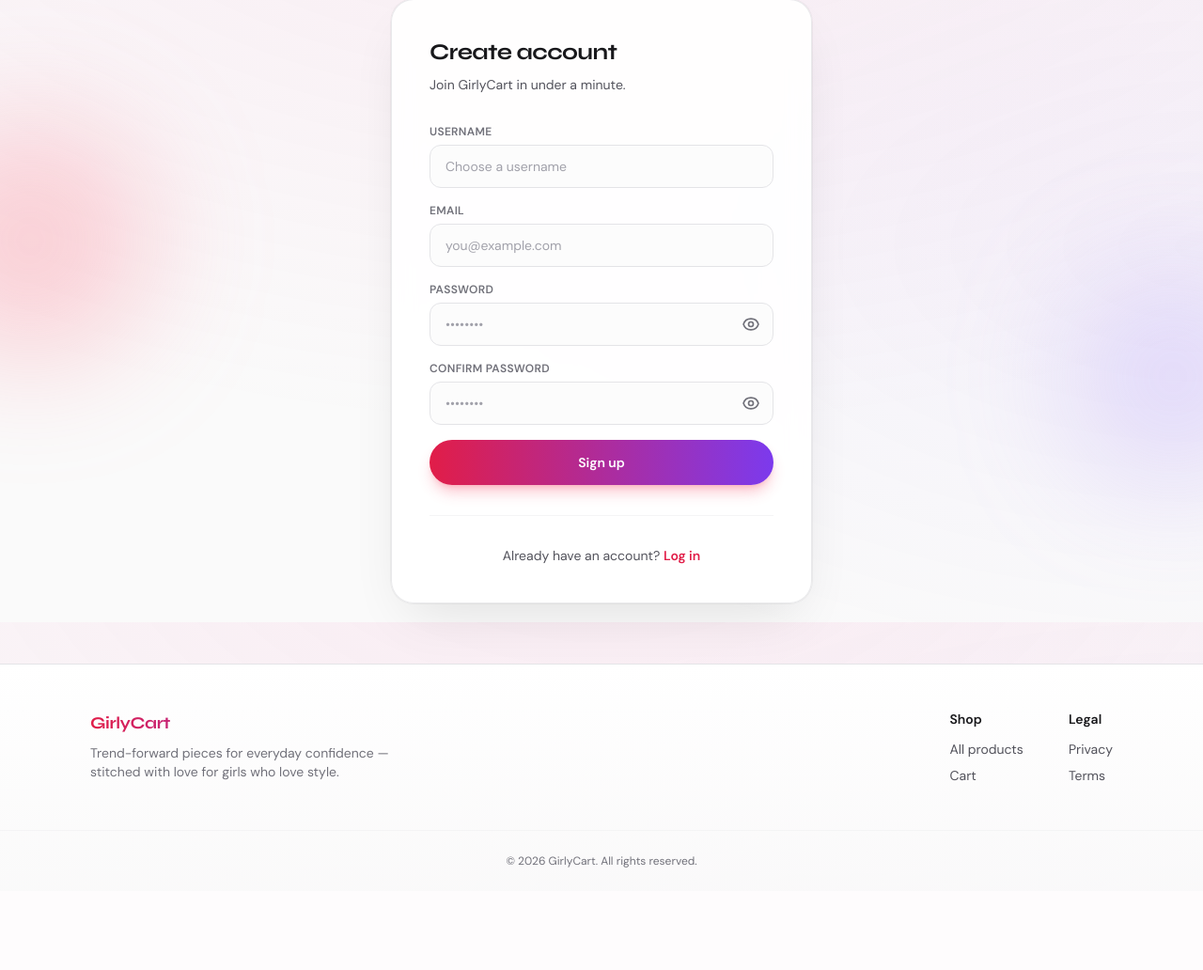
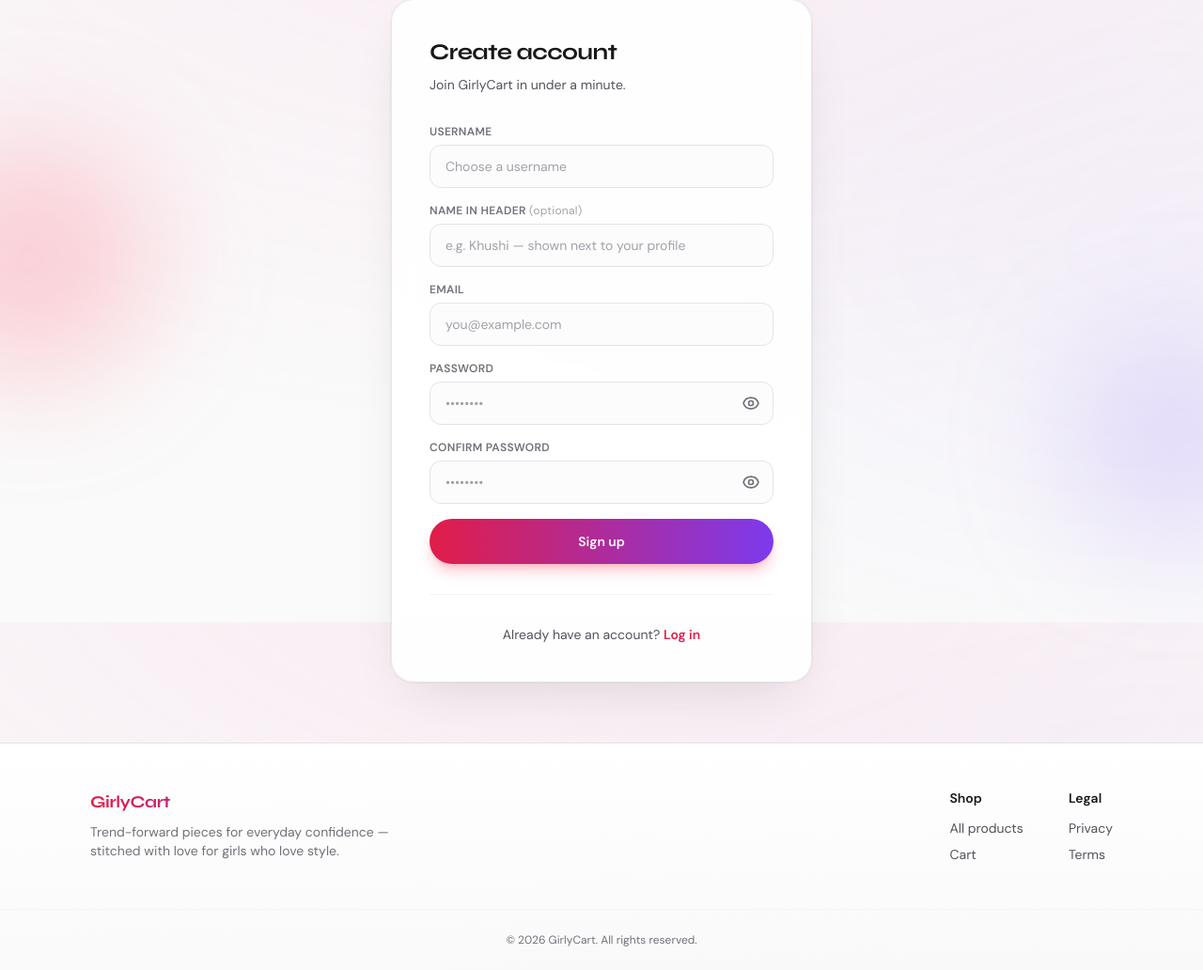
Before and after one commit to Khushbusaifi012/E-commerce_store, a Django app: page /signup/ in a window 1280 px wide. Shown: the part 138-1170 px from the top of the page at 94% size. Before the commit the page ends 1061 px from the top, so only its background shows below. Run offline with Django 5.2, Linux system fonts and the light colour scheme; some libraries are stand-ins or nearby versions.

Commit message:
show full name when set; optional signup display name

```diff
--- a/girlstore/shop/forms.py
+++ b/girlstore/shop/forms.py
@@ -4,7 +4,12 @@ from django.contrib.auth.models import User
 
 class CustomUserCreationForm(UserCreationForm):
     email = forms.EmailField(required=True)
+    first_name = forms.CharField(
+        max_length=150,
+        required=False,
+        label="Your name",
+    )
 
     class Meta:
         model = User
-        fields = ("username", "email", "password1", "password2")
+        fields = ("username", "first_name", "email", "password1", "password2")
--- a/girlstore/templates/base.html
+++ b/girlstore/templates/base.html
@@ -90,7 +90,7 @@
                 <div class="group relative ml-2">
                     <button type="button" class="flex items-center gap-2 rounded-full border border-zinc-200/80 bg-white/90 py-1 pl-1 pr-3 text-sm font-medium shadow-sm shadow-zinc-900/5 transition hover:border-zinc-300 hover:shadow-md dark:border-zinc-700 dark:bg-zinc-900/90 dark:hover:border-zinc-600" aria-expanded="false" aria-haspopup="true">
                         <img src="{% static 'images/profile.jpg' %}" alt="" class="size-8 rounded-full object-cover" width="32" height="32">
-                        <span class="max-w-[6rem] truncate text-zinc-700 dark:text-zinc-200">{{ user.username }}</span>
+                        <span class="max-w-[6rem] truncate text-zinc-700 dark:text-zinc-200">{% firstof user.get_full_name user.username %}</span>
                     </button>
                     <div class="invisible absolute right-0 top-full z-50 mt-1 w-48 origin-top-right scale-95 rounded-xl border border-zinc-100/90 bg-white/95 p-1 opacity-0 shadow-xl shadow-zinc-900/10 ring-1 ring-black/[0.04] backdrop-blur-md transition group-hover:visible group-hover:scale-100 group-hover:opacity-100 dark:border-zinc-700 dark:bg-zinc-900/95 dark:ring-black/40">
                         <form action="{% url 'logout' %}" method="post" class="p-1">
--- a/girlstore/templates/signup.html
+++ b/girlstore/templates/signup.html
@@ -13,6 +13,10 @@
             <div>
                 <label for="username" class="mb-1.5 block text-xs font-semibold uppercase tracking-wide text-zinc-500 dark:text-zinc-400">Username</label>
                 <input id="username" type="text" name="username" required autocomplete="username" class="w-full rounded-xl border border-zinc-200 bg-zinc-50/50 px-4 py-3 text-sm text-zinc-900 outline-none ring-rose-400/40 transition placeholder:text-zinc-400 focus:border-rose-300 focus:bg-white focus:ring-4 dark:border-zinc-600 dark:bg-zinc-950/50 dark:text-zinc-100 dark:placeholder:text-zinc-500 dark:focus:border-rose-500/50 dark:focus:bg-zinc-900" placeholder="Choose a username">
+            </div>
+            <div>
+                <label for="first_name" class="mb-1.5 block text-xs font-semibold uppercase tracking-wide text-zinc-500 dark:text-zinc-400">Name in header <span class="font-normal normal-case text-zinc-400">(optional)</span></label>
+                <input id="first_name" type="text" name="first_name" maxlength="150" autocomplete="given-name" class="w-full rounded-xl border border-zinc-200 bg-zinc-50/50 px-4 py-3 text-sm text-zinc-900 outline-none ring-rose-400/40 transition placeholder:text-zinc-400 focus:border-rose-300 focus:bg-white focus:ring-4 dark:border-zinc-600 dark:bg-zinc-950/50 dark:text-zinc-100 dark:placeholder:text-zinc-500 dark:focus:border-rose-500/50 dark:focus:bg-zinc-900" placeholder="e.g. Khushi — shown next to your profile">
             </div>
             <div>
                 <label for="email" class="mb-1.5 block text-xs font-semibold uppercase tracking-wide text-zinc-500 dark:text-zinc-400">Email</label>
```
